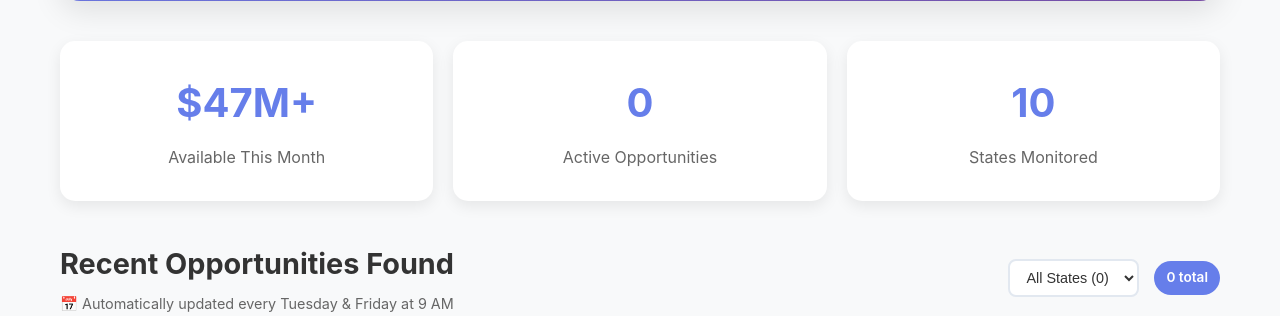
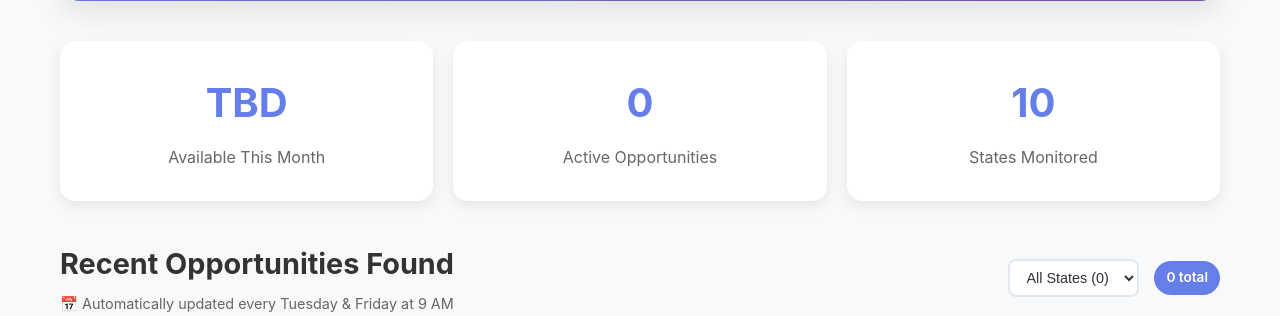
Before and after one commit to hwells4/doe-monitor, a Flask app: page / in a window 1280 px wide. Shown: the part 284-600 px from the top of the page. Run offline with Flask 3, Linux system fonts and the light colour scheme; data that the repository does not hold is empty.

Commit message:
Replace misleading $47M default with honest 'TBD'
- Remove arbitrary $47M+ placeholder from funding stats
- Show 'TBD' when no real funding data is available
- More accurate representation when database is empty
- Actual calculated totals will display when opportunities exist

🤖 Generated with [Claude Code](https://claude.ai/code)

Co-Authored-By: Claude <noreply@anthropic.com>

```diff
--- a/app.py
+++ b/app.py
@@ -538,7 +538,7 @@ def get_current_stats():
         return {
             'total_opportunities': total_opportunities,
             'total_subscribers': total_subscribers,
-            'total_funding': f'${total_funding:,.0f}' if total_funding > 0 else '$47M+',
+            'total_funding': f'${total_funding:,.0f}' if total_funding > 0 else 'TBD',
             'states_monitored': len(STATE_CONFIGS)
         }
     except Exception as e:
@@ -546,7 +546,7 @@ def get_current_stats():
         return {
             'total_opportunities': 23,
             'total_subscribers': 0,
-            'total_funding': '$47M+',
+            'total_funding': 'TBD',
             'states_monitored': len(STATE_CONFIGS)
         }
 
--- a/templates/index.html
+++ b/templates/index.html
@@ -9,7 +9,7 @@
 
     <div class="stats">
         <div class="stat-card">
-            <div class="stat-number">{{ stats.total_funding if stats else '$47M+' }}</div>
+            <div class="stat-number">{{ stats.total_funding if stats else 'TBD' }}</div>
             <div class="stat-label">Available This Month</div>
         </div>
         <div class="stat-card">
```
